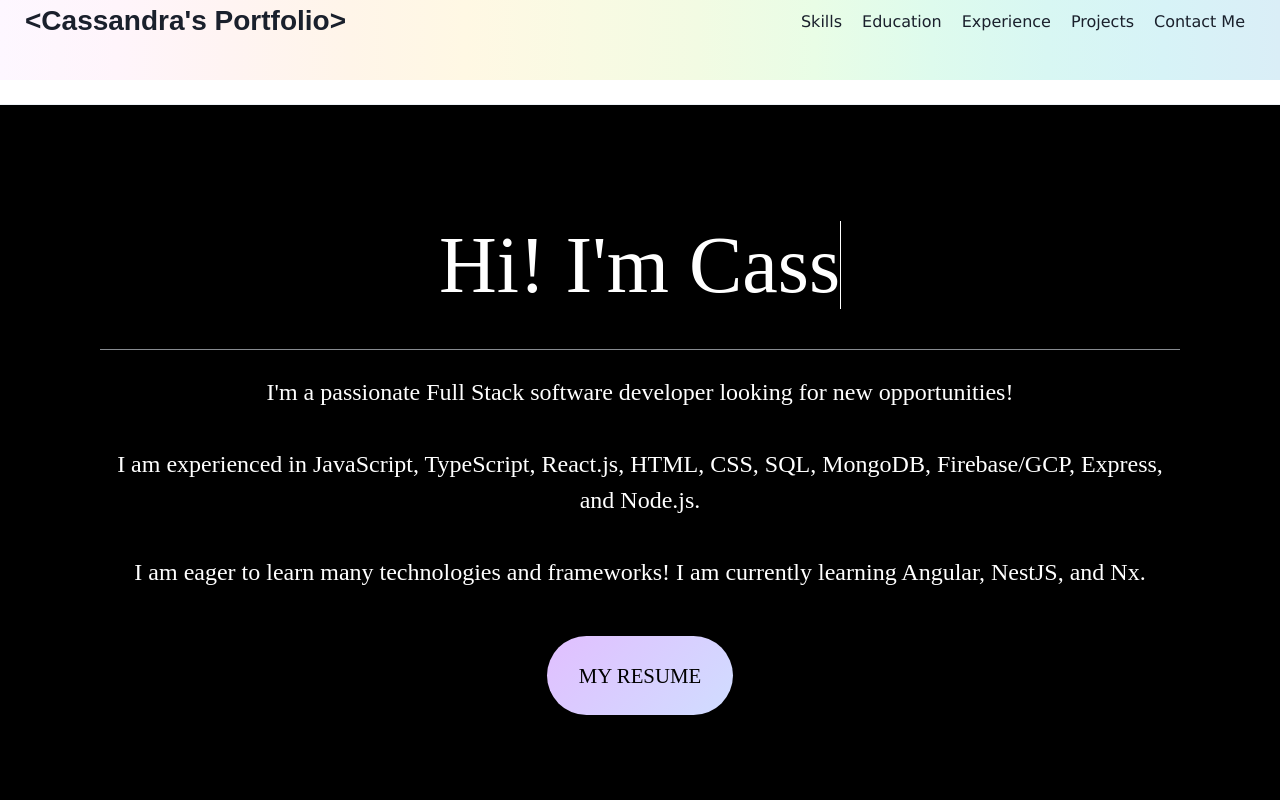
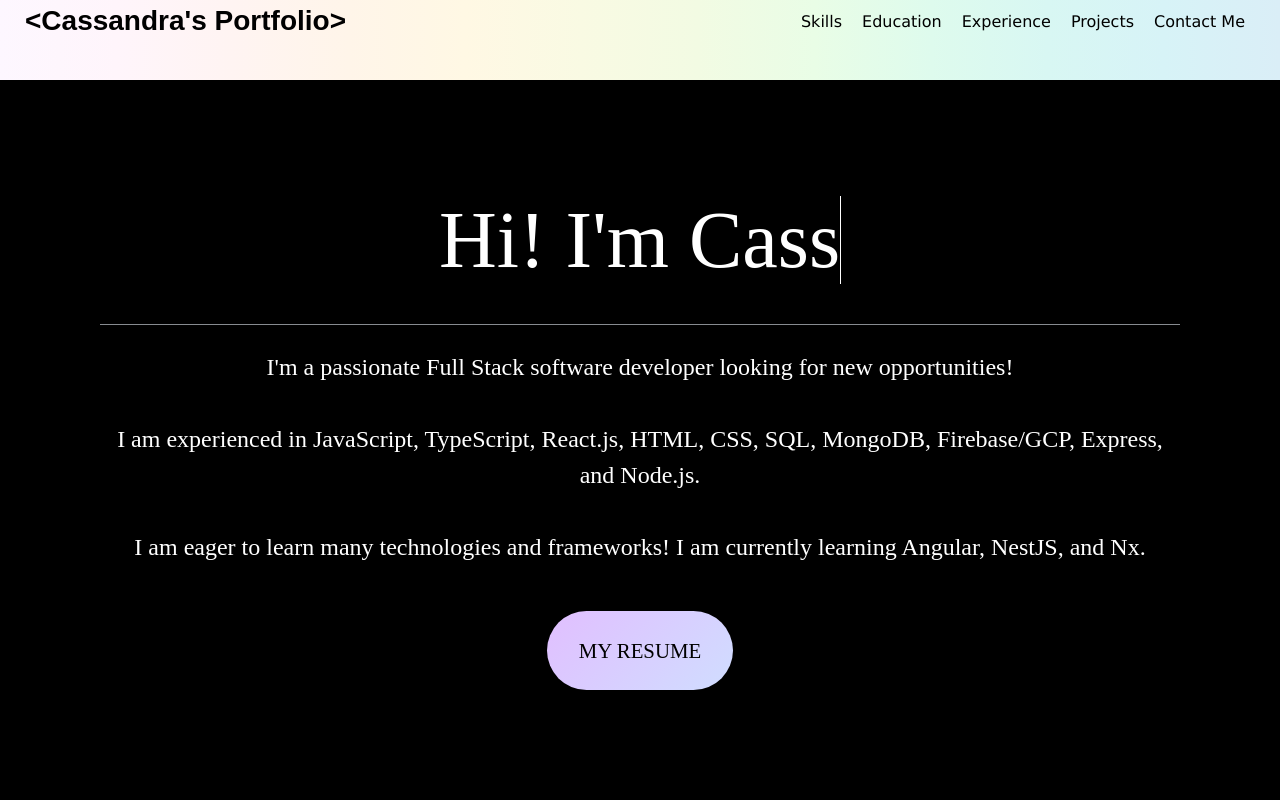
Before and after one commit to cassichan/cc-professional-portfolio, a React (Create React App) app: page / in a window 1280 px wide. Shown: the top 800 px of the page. Built offline with nearby package versions, Linux system fonts and the light colour scheme.

Commit message:
fix: white space below navbar

```diff
--- a/src/App.css
+++ b/src/App.css
@@ -55,6 +55,7 @@ section {
   );
   z-index: 100;
   font-family: Verdana, Geneva, Tahoma, sans-serif;
+  color: black;
 }
 
 .nav-link-container {
--- a/src/pages/Home.jsx
+++ b/src/pages/Home.jsx
@@ -9,11 +9,9 @@ import ContactMe from "../components/ContactMe";
 
 export default function Home() {
   return (
-    <>
+    // <>
+    <div className="home-content">
         <NavBar />
-        <br />
-        <Divider />
-      <div className="home-content">
         <Greeting />
         <Divider />
         <br />
@@ -31,6 +29,5 @@ export default function Home() {
         <ContactMe/>
         <Divider />
       </div>
-    </>
   );
 }
```
